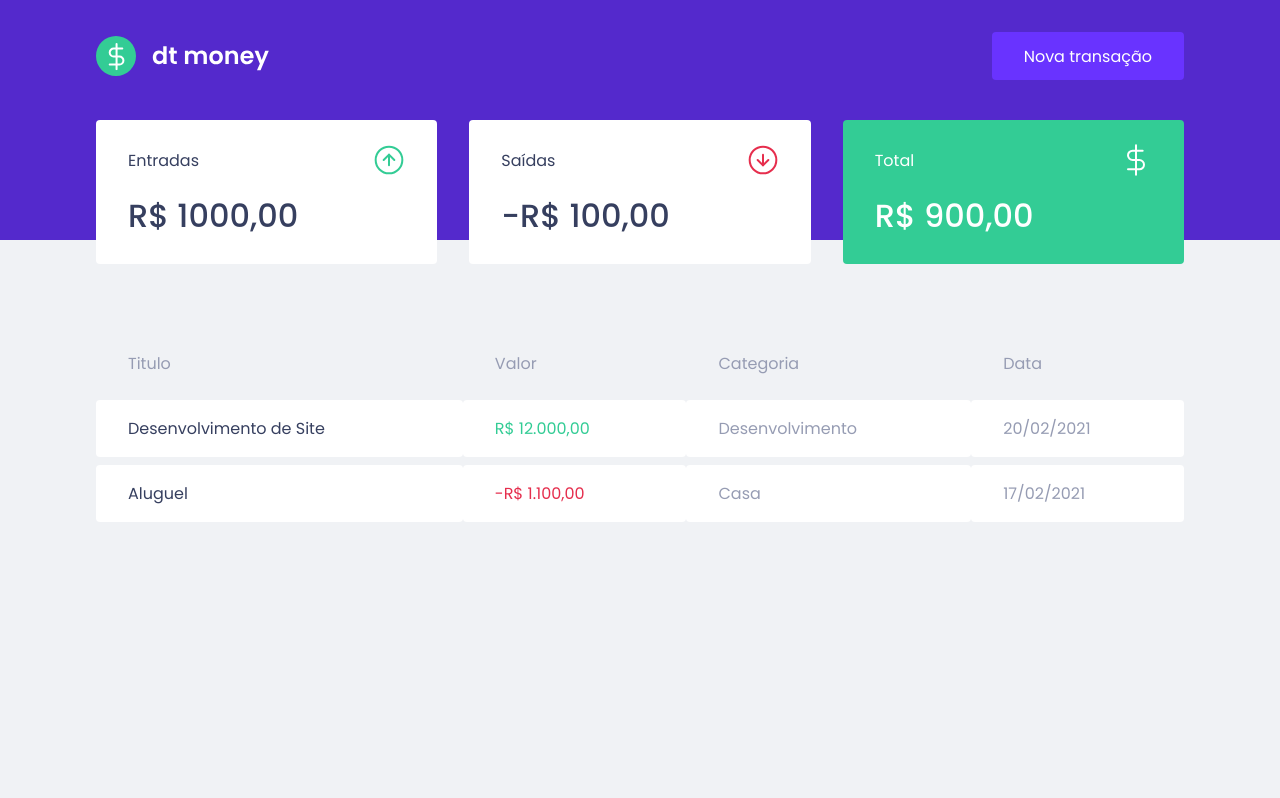
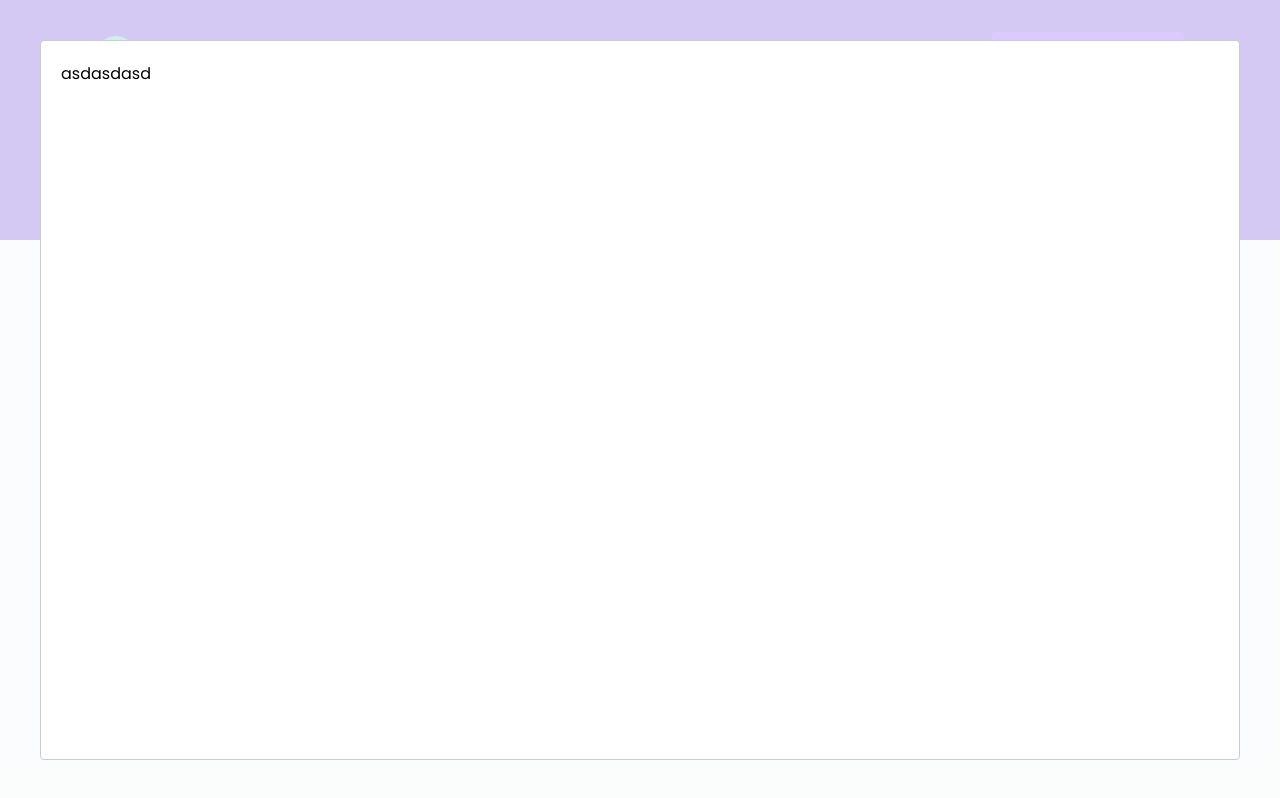
Before and after one commit to miguelriosoliveira/dtmoney, a React (Create React App) app: page / in a window 1280 px wide. Both pictures are taken after a click on the button "Nova transação". Built offline with nearby package versions, Linux system fonts and the light colour scheme; no server answers; what miragejs would draw is missing.

Commit message:
NewTransactionModal

```diff
--- a/package.json
+++ b/package.json
@@ -25,6 +25,7 @@
 		"miragejs": "^0.1.41",
 		"react": "^17.0.1",
 		"react-dom": "^17.0.1",
+		"react-modal": "^3.12.1",
 		"react-scripts": "4.0.3",
 		"styled-components": "^5.2.1",
 		"web-vitals": "^1.0.1"
@@ -37,6 +38,7 @@
 		"@types/node": "^12.0.0",
 		"@types/react": "^17.0.0",
 		"@types/react-dom": "^17.0.0",
+		"@types/react-modal": "^3.12.0",
 		"@types/styled-components": "^5.1.9",
 		"@typescript-eslint/eslint-plugin": "^4.18.0",
 		"@typescript-eslint/parser": "^4.18.0",
--- a/src/App.tsx
+++ b/src/App.tsx
@@ -1,13 +1,31 @@
+import { useState } from 'react';
+import Modal from 'react-modal';
+
 import { Dashboard } from './components/Dashboard';
 import { Header } from './components/Header';
 import { GlobalStyle } from './styles/global';
 
+Modal.setAppElement('#root');
+
 export function App() {
+	const [isNewTransactionModalOpen, setIsNewTransactionModalOpen] = useState(false);
+
+	function handleOpenNewTransactionModal() {
+		setIsNewTransactionModalOpen(true);
+	}
+
+	function handleCloseNewTransactionModal() {
+		setIsNewTransactionModalOpen(false);
+	}
+
 	return (
 		<>
 			<GlobalStyle />
-			<Header />
+			<Header onOpenNewTransactionModal={handleOpenNewTransactionModal} />
 			<Dashboard />
+			<Modal isOpen={isNewTransactionModalOpen} onRequestClose={handleCloseNewTransactionModal}>
+				asdasdasd
+			</Modal>
 		</>
 	);
 }
--- a/src/components/Header/index.tsx
+++ b/src/components/Header/index.tsx
@@ -2,12 +2,18 @@
 
 import { Container, Content } from './styles';
 
-export function Header() {
+interface HeaderProps {
+	onOpenNewTransactionModal: () => void;
+}
+
+export function Header({ onOpenNewTransactionModal }: HeaderProps) {
 	return (
 		<Container>
 			<Content>
 				<img src={logoImg} alt="dt money" />
-				<button type="button">Nova transação</button>
+				<button type="button" onClick={onOpenNewTransactionModal}>
+					Nova transação
+				</button>
 			</Content>
 		</Container>
 	);
```
Also changed, not shown: 1 other file (tests, documents, lock files or other folders).
